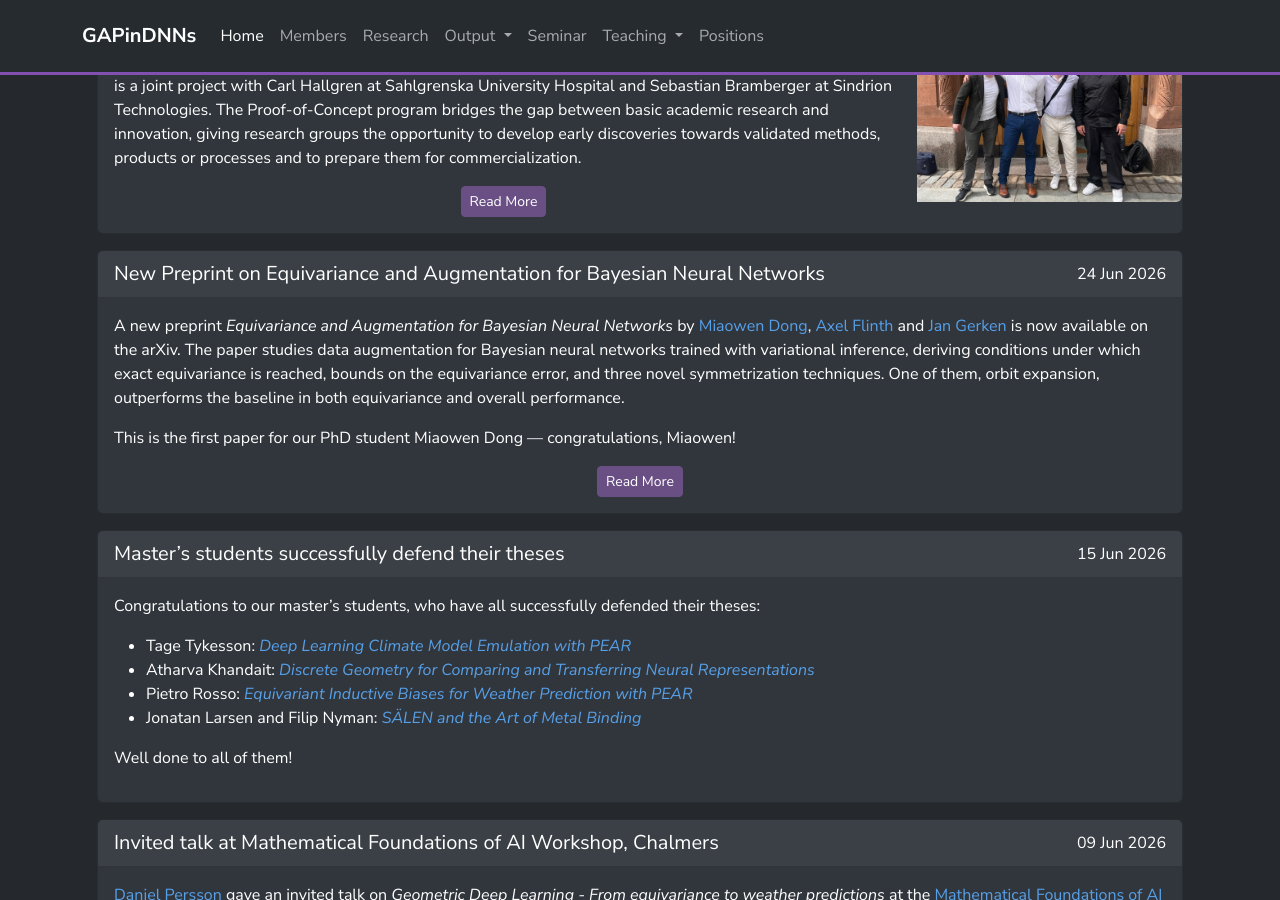
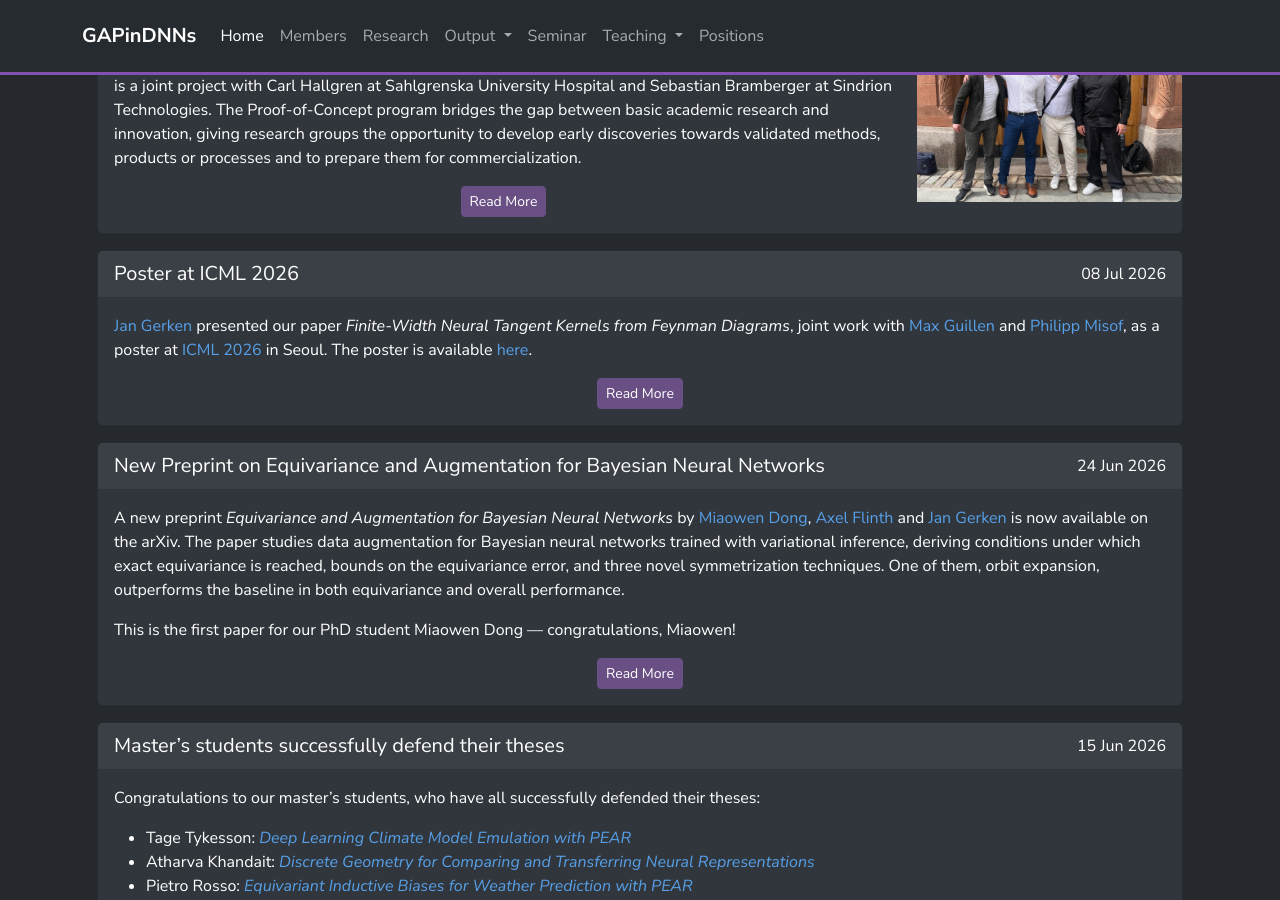
Before and after one commit to GAPinDNNs/gapindnns.github.io, a Jekyll site: the page built from _pages/index.md, in a window 1280 px wide and 900 px high, scrolled down 1139 px. Built offline with Jekyll 4.4.1, drawn with Linux system fonts in a browser that asks for light colours; nearby versions of some CDN libraries.

Commit message:
Add news entry for ICML poster

```diff
--- a/_data/news.yml
+++ b/_data/news.yml
@@ -14,6 +14,11 @@
   link: /downloads/slides/2026-07-15-daniel-persson.pdf
   text: |
     [Daniel Persson](/members/Daniel_Persson) gave a talk on *Beyond the chatbot - How I use AI in my mathematical research* at the workshop [New connections between physics and number theory](https://www.newton.ac.uk/event/nc2w03/), held at the Isaac Newton Institute for Mathematical Sciences in Cambridge, July 13–17, 2026. Slides are available [here](/downloads/slides/2026-07-15-daniel-persson.pdf).
+- date: 2026-07-08
+  headline: "Poster at ICML 2026"
+  link: https://arxiv.org/abs/2508.11522
+  text: |
+    [Jan Gerken](/members/Jan_Gerken) presented our paper *Finite-Width Neural Tangent Kernels from Feynman Diagrams*, joint work with [Max Guillen](/members/Max_Guillen) and [Philipp Misof](/members/Philipp_Misof), as a poster at [ICML 2026](https://icml.cc/Conferences/2026) in Seoul. The poster is available [here](/downloads/slides/2026-07-08-jan-gerken-poster.pdf).
 - date: 2026-07-08
   headline: "Wallenberg Proof-of-Concept grant awarded to Jan Gerken and Daniel Persson"
   link: https://kaw.wallenberg.org/en/press/seven-innovation-projects-ai-quantum-technologies-or-ict-receive-grants-knut-and-alice
```
Also changed, not shown: 1 other file.
